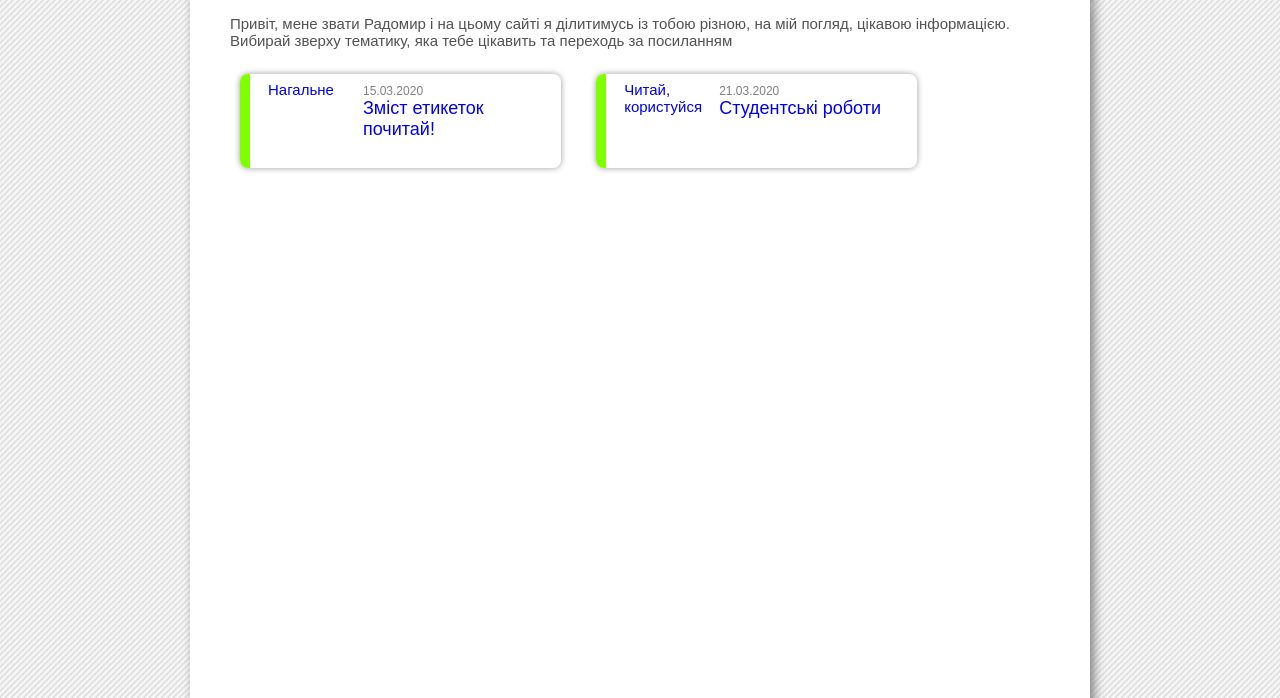
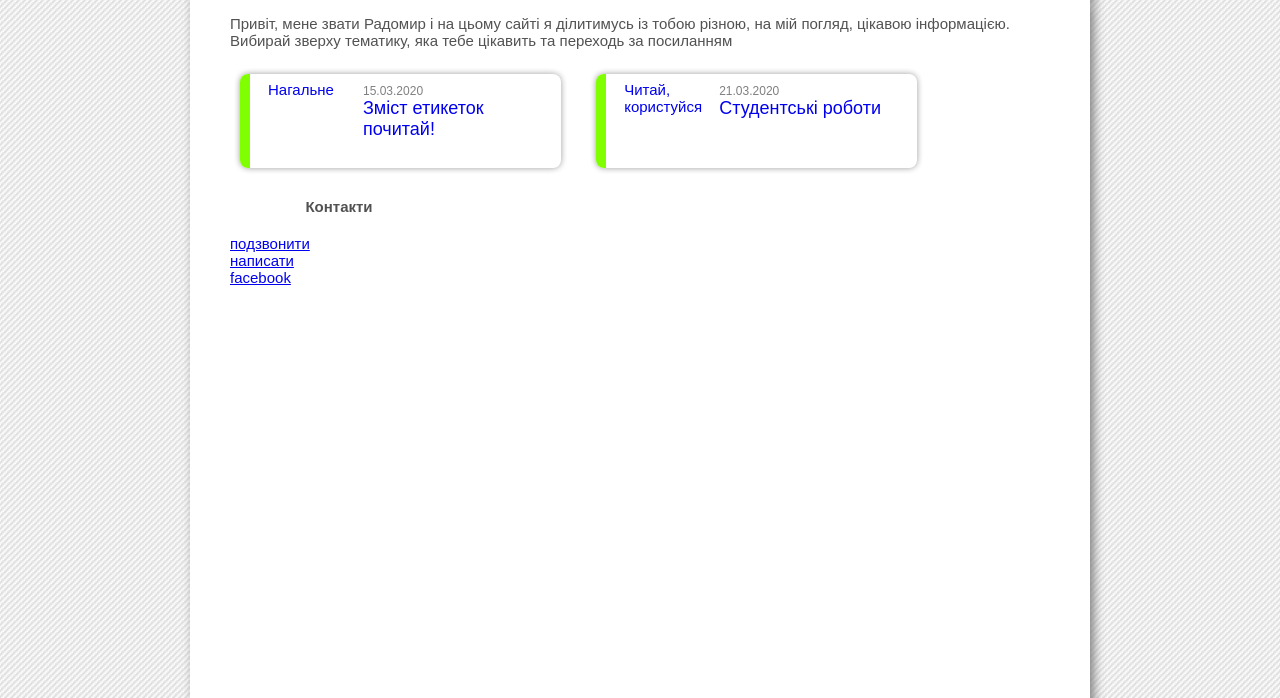
Before and after one commit to radomyr-mykolenko/radomyr.com, a plain HTML site: page WebApplication1/index.html in a window 1280 px wide. Shown: the part 101-799 px from the top of the page. Drawn offline with Linux system fonts and the light colour scheme.

Commit message:
contacts to index.html added

```diff
--- a/WebApplication1/index.html
+++ b/WebApplication1/index.html
@@ -89,7 +89,14 @@
                 </div>
             </div>
         </a>
-
+        <div style="clear:both;width:30%">
+        <h4 style="text-align:center">Контакти</h4>
+        <p>
+            <a href="tel:+380675000024">подзвонити</a><br>
+            <a href="mailto:radomyr.com@gmail.com">написати</a><br>
+            <a href="https://www.facebook.com/radomyr.ua">facebook</a>
+        </p>
+            </div>
     </div>
 
 <div class="footer">
```
Also changed, not shown: logo.jpg (added), 3 other files.
